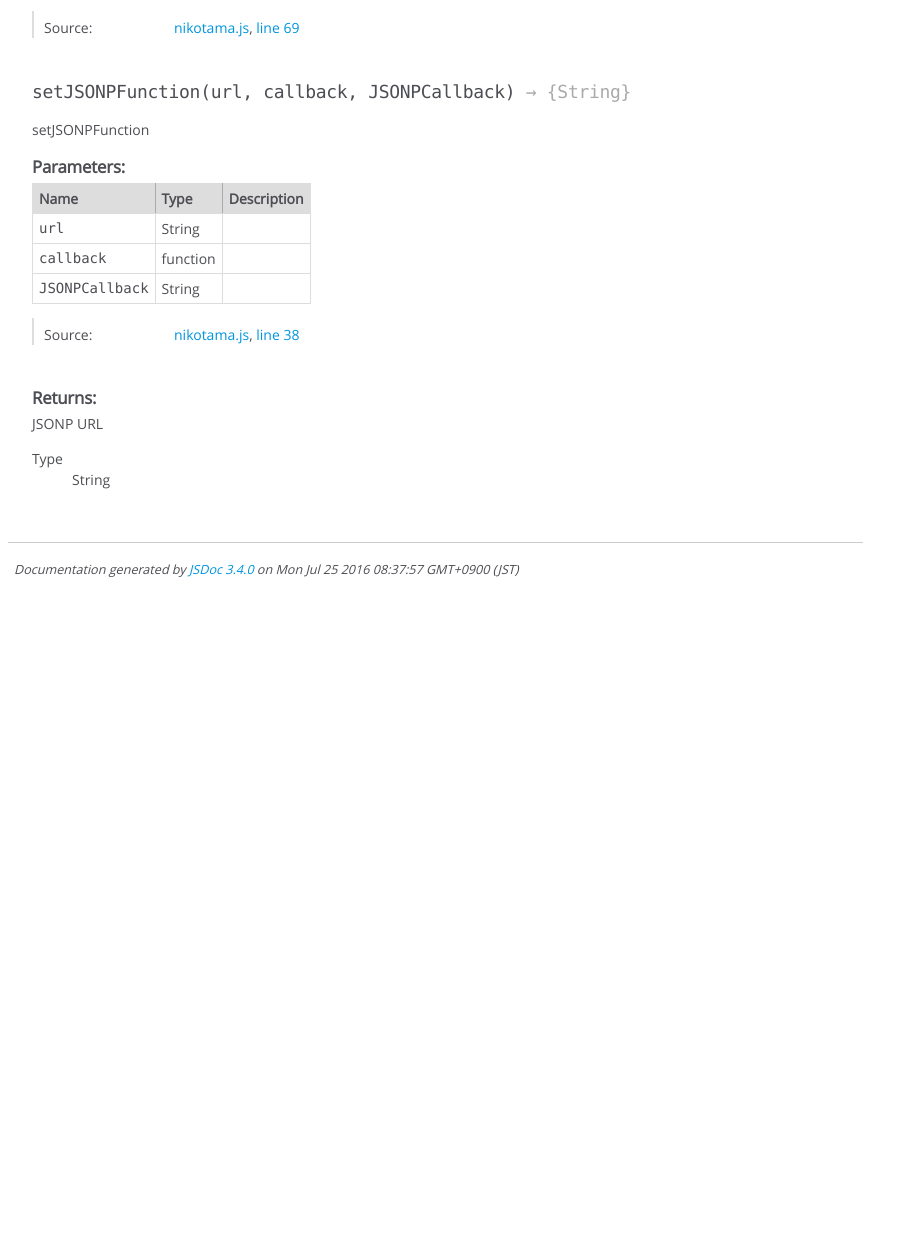
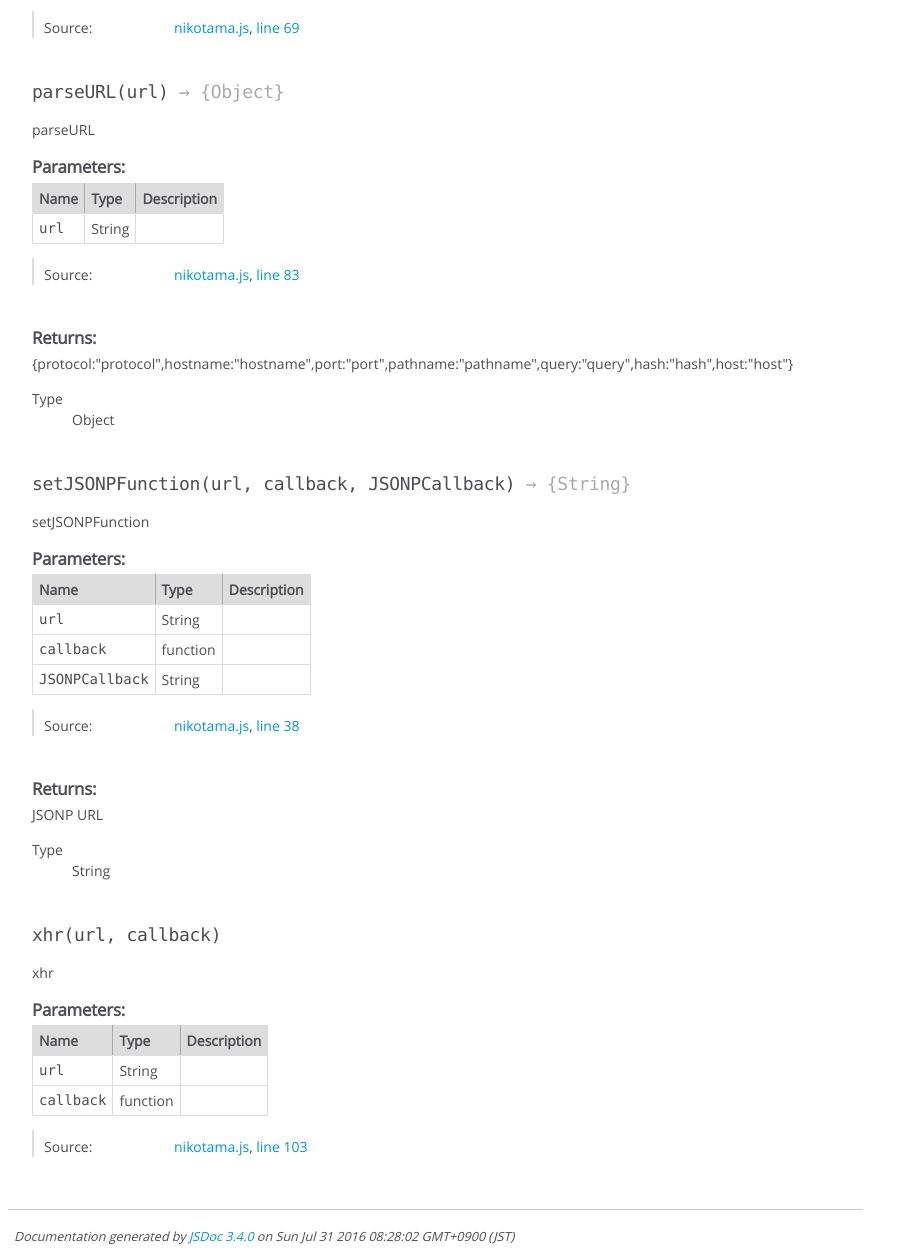
Before and after one commit to freddiefujiwara/nikotama, a website built with webpack: page Nikotama.html in a window 1280 px wide. Shown: the part 915-2171 px from the top of the page, without its empty margins (0-918 px from the left). Before the commit the page ends 1509 px from the top, so only its background shows below. Built offline with nearby package versions, Linux system fonts and the light colour scheme.

Commit message:
update docs

```diff
--- a/Nikotama.html
+++ b/Nikotama.html
@@ -494,6 +494,159 @@
 
 
 
+    <h4 class="name" id="parseURL"><span class="type-signature"></span>parseURL<span class="signature">(url)</span><span class="type-signature"> &rarr; {Object}</span></h4>
+
+
+
+
+
+<div class="description">
+    parseURL
+</div>
+
+
+
+
+
+
+
+
+
+    <h5>Parameters:</h5>
+
+
+<table class="params">
+    <thead>
+    <tr>
+
+        <th>Name</th>
+
+
+        <th>Type</th>
+
+
+
+
+
+        <th class="last">Description</th>
+    </tr>
+    </thead>
+
+    <tbody>
+
+
+        <tr>
+
+                <td class="name"><code>url</code></td>
+
+
+            <td class="type">
+
+
+<span class="param-type">String</span>
+
+
+
+            </td>
+
+
+
+
+
+            <td class="description last"></td>
+        </tr>
+
+
+    </tbody>
+</table>
+
+
+
+
+
+
+<dl class="details">
+
+
+
+
+
+
+
+
+
+
+
+
+
+
+
+
+
+
+
+
+
+
+
+
+
+
+    <dt class="tag-source">Source:</dt>
+    <dd class="tag-source"><ul class="dummy"><li>
+        <a href="nikotama.js.html">nikotama.js</a>, <a href="nikotama.js.html#line83">line 83</a>
+    </li></ul></dd>
+
+
+
+
+
+
+
+</dl>
+
+
+
+
+
+
+
+
+
+
+
+
+
+<h5>Returns:</h5>
+
+
+<div class="param-desc">
+    {protocol:"protocol",hostname:"hostname",port:"port",pathname:"pathname",query:"query",hash:"hash",host:"host"}
+</div>
+
+
+
+<dl>
+    <dt>
+        Type
+    </dt>
+    <dd>
+
+<span class="param-type">Object</span>
+
+
+    </dd>
+</dl>
+
+
+
+
+
+
+
+
+
+
     <h4 class="name" id="setJSONPFunction"><span class="type-signature"></span>setJSONPFunction<span class="signature">(url, callback, JSONPCallback)</span><span class="type-signature"> &rarr; {String}</span></h4>
 
 
@@ -693,6 +846,160 @@
 
 
 
+    <h4 class="name" id="xhr"><span class="type-signature"></span>xhr<span class="signature">(url, callback)</span><span class="type-signature"></span></h4>
+
+
+
+
+
+<div class="description">
+    xhr
+</div>
+
+
+
+
+
+
+
+
+
+    <h5>Parameters:</h5>
+
+
+<table class="params">
+    <thead>
+    <tr>
+
+        <th>Name</th>
+
+
+        <th>Type</th>
+
+
+
+
+
+        <th class="last">Description</th>
+    </tr>
+    </thead>
+
+    <tbody>
+
+
+        <tr>
+
+                <td class="name"><code>url</code></td>
+
+
+            <td class="type">
+
+
+<span class="param-type">String</span>
+
+
+
+            </td>
+
+
+
+
+
+            <td class="description last"></td>
+        </tr>
+
+
+
+        <tr>
+
+                <td class="name"><code>callback</code></td>
+
+
+            <td class="type">
+
+
+<span class="param-type">function</span>
+
+
+
+            </td>
+
+
+
+
+
+            <td class="description last"></td>
+        </tr>
+
+
+    </tbody>
+</table>
+
+
+
+
+
+
+<dl class="details">
+
+
+
+
+
+
+
+
+
+
+
+
+
+
+
+
+
+
+
+
+
+
+
+
+
+
+    <dt class="tag-source">Source:</dt>
+    <dd class="tag-source"><ul class="dummy"><li>
+        <a href="nikotama.js.html">nikotama.js</a>, <a href="nikotama.js.html#line103">line 103</a>
+    </li></ul></dd>
+
+
+
+
+
+
+
+</dl>
+
+
+
+
+
+
+
+
+
+
+
+
+
+
+
+
+
+
+
+
+
 
 </article>
 
@@ -710,7 +1017,7 @@
 <br class="clear">
 
 <footer>
-    Documentation generated by <a href="https://github.com/jsdoc3/jsdoc">JSDoc 3.4.0</a> on Mon Jul 25 2016 08:37:57 GMT+0900 (JST)
+    Documentation generated by <a href="https://github.com/jsdoc3/jsdoc">JSDoc 3.4.0</a> on Sun Jul 31 2016 08:28:02 GMT+0900 (JST)
 </footer>
 
 <script> prettyPrint(); </script>
```
Also changed, not shown: index.html (+1 -1 lines), nikotama.js.html (+49 -5 lines).
